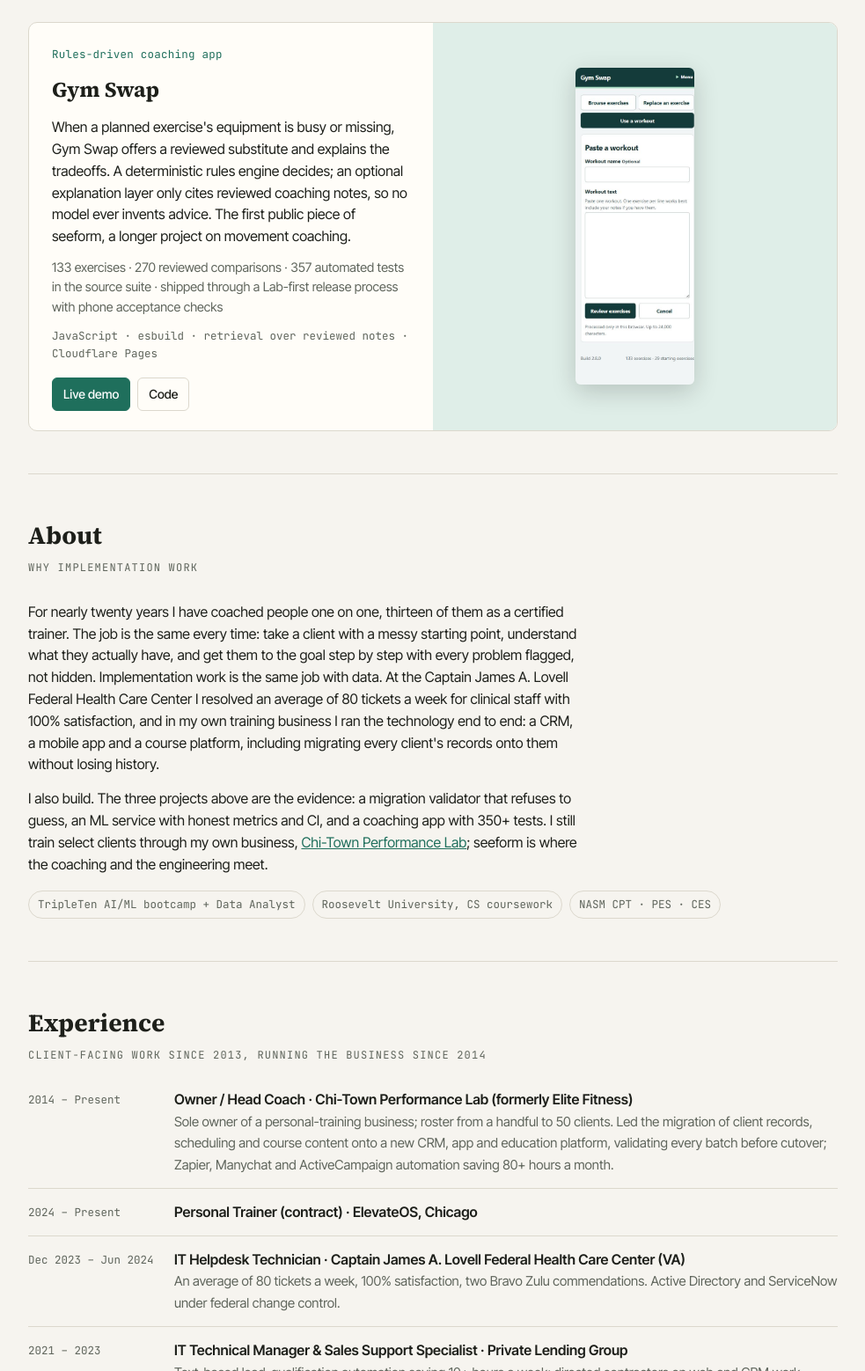
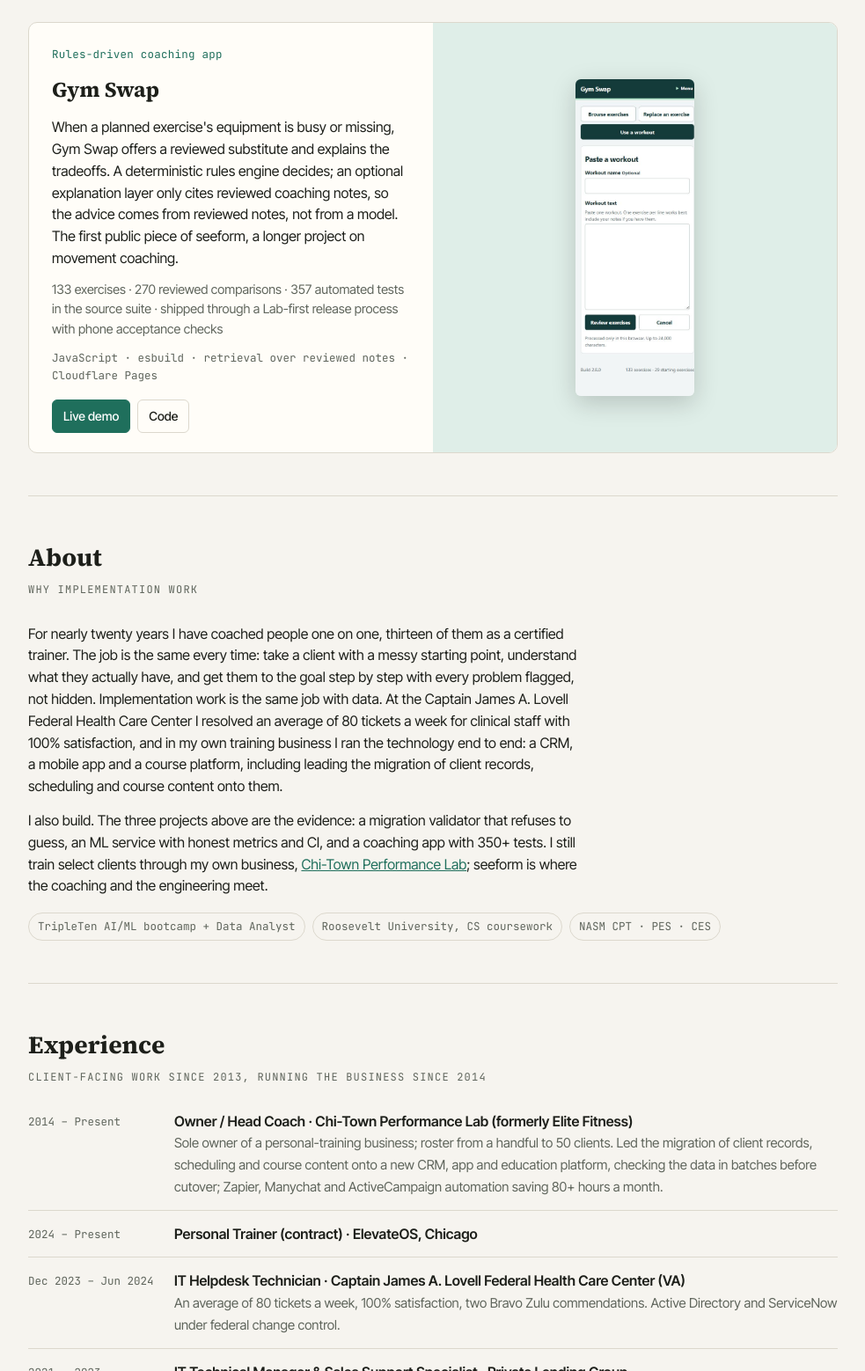
Before and after one commit to MichaelMartiradonna/my-portfolio, a plain HTML site: page index.html in a window 1280 px wide. Shown: the part 1741-3299 px from the top of the page at 88% size, without its empty margins (148-1131 px from the left). Drawn offline with Linux system fonts and the light colour scheme.

Commit message:
Soften absolute wording on site and resume; regenerated resume
Co-Authored-By: Claude Fable 5.2 <noreply@anthropic.com>

```diff
--- a/index.html
+++ b/index.html
@@ -147,7 +147,7 @@ row,rule,why
         <div class="text">
           <div class="role">Rules-driven coaching app</div>
           <h3>Gym Swap</h3>
-          <p>When a planned exercise's equipment is busy or missing, Gym Swap offers a reviewed substitute and explains the tradeoffs. A deterministic rules engine decides; an optional explanation layer only cites reviewed coaching notes, so no model ever invents advice. The first public piece of seeform, a longer project on movement coaching.</p>
+          <p>When a planned exercise's equipment is busy or missing, Gym Swap offers a reviewed substitute and explains the tradeoffs. A deterministic rules engine decides; an optional explanation layer only cites reviewed coaching notes, so the advice comes from reviewed notes, not from a model. The first public piece of seeform, a longer project on movement coaching.</p>
           <p class="proof">133 exercises · 270 reviewed comparisons · 357 automated tests in the source suite · shipped through a Lab-first release process with phone acceptance checks</p>
           <div class="stack">JavaScript · esbuild · retrieval over reviewed notes · Cloudflare Pages</div>
           <div class="links">
@@ -166,7 +166,7 @@ row,rule,why
   <section id="about" class="about">
     <h2>About</h2>
     <div class="kicker">Why implementation work</div>
-    <p>For nearly twenty years I have coached people one on one, thirteen of them as a certified trainer. The job is the same every time: take a client with a messy starting point, understand what they actually have, and get them to the goal step by step with every problem flagged, not hidden. Implementation work is the same job with data. At the Captain James A. Lovell Federal Health Care Center I resolved an average of 80 tickets a week for clinical staff with 100% satisfaction, and in my own training business I ran the technology end to end: a CRM, a mobile app and a course platform, including migrating every client's records onto them without losing history.</p>
+    <p>For nearly twenty years I have coached people one on one, thirteen of them as a certified trainer. The job is the same every time: take a client with a messy starting point, understand what they actually have, and get them to the goal step by step with every problem flagged, not hidden. Implementation work is the same job with data. At the Captain James A. Lovell Federal Health Care Center I resolved an average of 80 tickets a week for clinical staff with 100% satisfaction, and in my own training business I ran the technology end to end: a CRM, a mobile app and a course platform, including leading the migration of client records, scheduling and course content onto them.</p>
     <p>I also build. The three projects above are the evidence: a migration validator that refuses to guess, an ML service with honest metrics and CI, and a coaching app with 350+ tests. I still train select clients through my own business, <a href="https://chitownperformancelab.com">Chi-Town Performance Lab</a>; seeform is where the coaching and the engineering meet.</p>
     <div class="creds">
       <span>TripleTen AI/ML bootcamp + Data Analyst</span><span>Roosevelt University, CS coursework</span><span>NASM CPT · PES · CES</span>
@@ -177,7 +177,7 @@ row,rule,why
     <h2>Experience</h2>
     <div class="kicker">Client-facing work since 2013, running the business since 2014</div>
     <ul class="exp">
-      <li><div class="when">2014 – Present</div><div><strong>Owner / Head Coach · Chi-Town Performance Lab (formerly Elite Fitness)</strong><span>Sole owner of a personal-training business; roster from a handful to 50 clients. Led the migration of client records, scheduling and course content onto a new CRM, app and education platform, validating every batch before cutover; Zapier, Manychat and ActiveCampaign automation saving 80+ hours a month.</span></div></li>
+      <li><div class="when">2014 – Present</div><div><strong>Owner / Head Coach · Chi-Town Performance Lab (formerly Elite Fitness)</strong><span>Sole owner of a personal-training business; roster from a handful to 50 clients. Led the migration of client records, scheduling and course content onto a new CRM, app and education platform, checking the data in batches before cutover; Zapier, Manychat and ActiveCampaign automation saving 80+ hours a month.</span></div></li>
       <li><div class="when">2024 – Present</div><div><strong>Personal Trainer (contract) · ElevateOS, Chicago</strong></div></li>
       <li><div class="when">Dec 2023 – Jun 2024</div><div><strong>IT Helpdesk Technician · Captain James A. Lovell Federal Health Care Center (VA)</strong><span>An average of 80 tickets a week, 100% satisfaction, two Bravo Zulu commendations. Active Directory and ServiceNow under federal change control.</span></div></li>
       <li><div class="when">2021 – 2023</div><div><strong>IT Technical Manager &amp; Sales Support Specialist · Private Lending Group</strong><span>Text-based lead-qualification automation saving 10+ hours a week; directed contractors on web and CRM work.</span></div></li>
```
Also changed, not shown: 1 other file.
